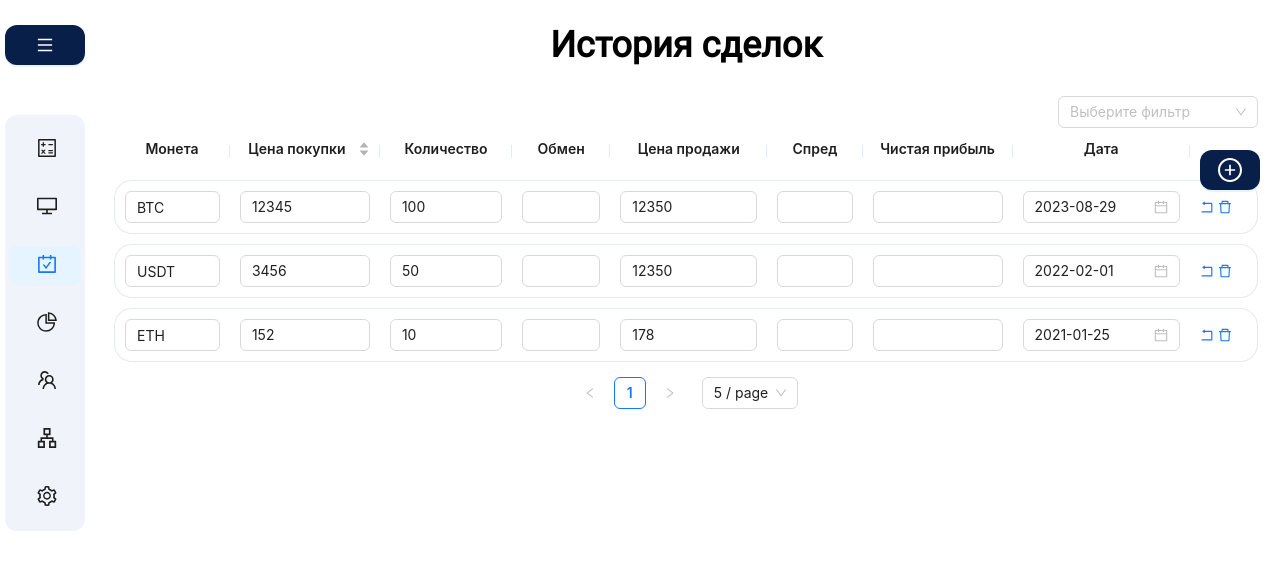
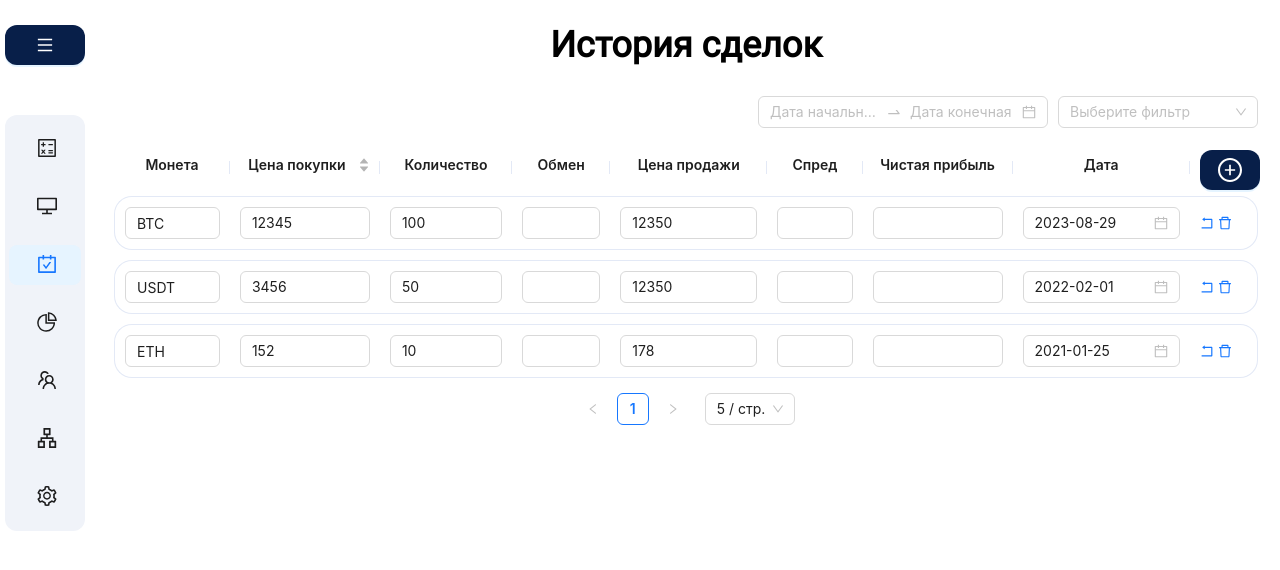
Before and after one commit to DelMaradinho/P2P-Keeper, a React (Create React App) app: page /history in a window 1280 px wide. Shown: the top 570 px of the page. Built offline with nearby package versions, Linux system fonts and the light colour scheme.

Commit message:
test rangepicker

```diff
--- a/src/components/CustomTable/CustomTable.js
+++ b/src/components/CustomTable/CustomTable.js
@@ -1,5 +1,5 @@
 import React, { useEffect, useRef, useState } from "react";
-import { Input, Table } from "antd";
+import { ConfigProvider, Input, Table } from "antd";
 import { Resizable } from "react-resizable";
 import "./CustomTable.scss";
 import "react-resizable/css/styles.css";
@@ -16,6 +16,7 @@ import weekYear from "dayjs/plugin/weekYear";
 import FilterPanel from "../FilterPanel/FilterPanel";
 import { dateFormat, tableData } from "../../constants/constants";
 import { filterDataByCriteria } from "../../helpers/helpers";
+import ruRU from "antd/lib/locale/ru_RU";
 
 dayjs.extend(customParseFormat);
 dayjs.extend(advancedFormat);
@@ -301,6 +302,7 @@ const CustomTable = ({ tableData }) => {
 
   return (
     <div className="table__container">
+      <ConfigProvider locale={ruRU}>
         <FilterPanel onFilterChange={onFilterChange} />
         <Table
           components={components}
@@ -316,6 +318,7 @@ const CustomTable = ({ tableData }) => {
             defaultPageSize: 5, // количество записей на странице по умолчанию
           }}
         />
+      </ConfigProvider>
     </div>
   );
 };
--- a/src/components/FilterPanel/FilterPanel.js
+++ b/src/components/FilterPanel/FilterPanel.js
@@ -1,9 +1,13 @@
 import { TreeSelect } from "antd";
 import { useState } from "react";
 import { filterData } from "../../constants/constants";
+import { DatePicker } from "antd";
+import "./FilterPanel.scss";
 
+const { RangePicker } = DatePicker;
 const FilterPanel = ({ onFilterChange }) => {
   const [value, setValue] = useState();
+  const [dateRange, setDateRange] = useState([]);
 
   const onChange = (newValue) => {
     const formattedValue = newValue.reduce((acc, currentValue) => {
@@ -32,7 +36,24 @@ const FilterPanel = ({ onFilterChange }) => {
     setValue(newValue);
   };
 
+  const onDateChange = (dates, dateStrings) => {
+    setDateRange(dates);
+    onFilterChange({
+      filters: value,
+      startDate: dateStrings[0],
+      endDate: dateStrings[1],
+    });
+  };
+
   return (
+    <div className="filter__container">
+      <RangePicker
+        onChange={onDateChange}
+        placeholder={["Дата начальная", "Дата конечная"]}
+        style={{
+          width: "290px",
+        }}
+      />
       <TreeSelect
         showSearch
         style={{
@@ -51,6 +72,7 @@ const FilterPanel = ({ onFilterChange }) => {
         treeData={filterData}
         treeCheckable={true}
       />
+    </div>
   );
 };
 export default FilterPanel;
--- /dev/null
+++ b/src/components/FilterPanel/FilterPanel.scss
@@ -0,0 +1,7 @@
+.filter{
+  &__container{
+    display: flex;
+    gap: 10px;
+    margin: 0 0 16px 0;
+  }
+}
--- a/src/helpers/helpers.js
+++ b/src/helpers/helpers.js
@@ -1,17 +1,30 @@
 export const filterDataByCriteria = (filter, initialData) => {
-  // Проверка на пустой объект фильтра
-  if (Object.keys(filter).length === 0) {
-    return initialData;
+  let filteredData = [...initialData];
+
+  // Фильтрация по дате
+  if (filter.startDate || filter.endDate) {
+    const startDate = filter.startDate ? new Date(filter.startDate) : null;
+    const endDate = filter.endDate ? new Date(filter.endDate) : null;
+
+    filteredData = filteredData.filter((item) => {
+      const itemDate = new Date(item.date); // предполагая, что дата записи хранится в поле 'date'
+      return (
+        (!startDate || itemDate >= startDate) &&
+        (!endDate || itemDate <= endDate)
+      );
+    });
   }
 
-  return initialData.filter((item) => {
-    for (let key of Object.keys(filter)) {
+  // Фильтрация по другим критериям
+  for (let key of Object.keys(filter)) {
+    if (key !== "startDate" && key !== "endDate") {
       if (Array.isArray(filter[key])) {
-        if (!filter[key].includes(String(item[key]).toLowerCase())) {
-          return false;
-        }
+        filteredData = filteredData.filter((item) =>
+          filter[key].includes(String(item[key]).toLowerCase())
+        );
       }
     }
-    return true;
-  });
+  }
+
+  return filteredData;
 };
```
Also changed, not shown: 2 other files (tests, documents, lock files or other folders). Lines whose indentation alone changed are shown as unchanged.
